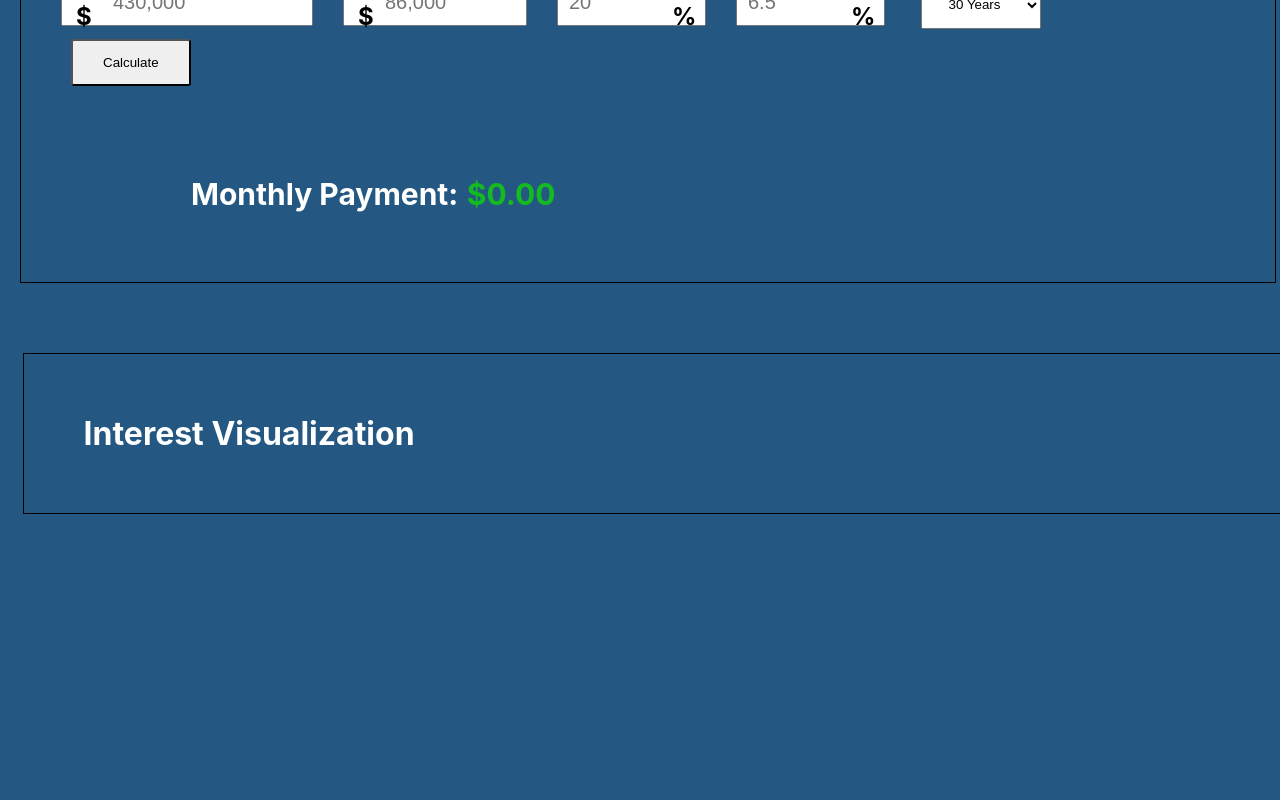
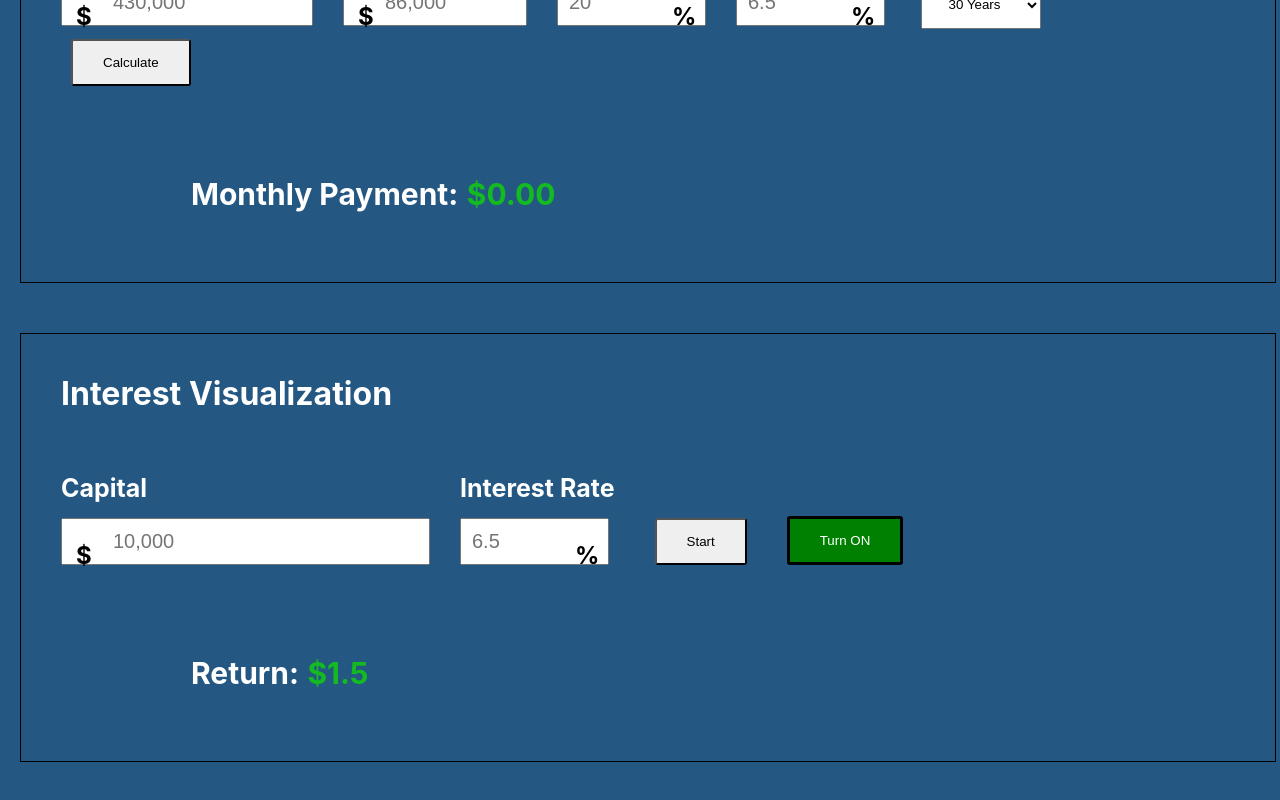
Before and after one commit to tomaszmiejevas/react-finance, a React (Create React App) app: page / in a window 1280 px wide. Shown: the part 1563-2363 px from the top of the page. Before the commit the page ends 2077 px from the top, so only its background shows below. Built offline with nearby package versions, Linux system fonts and the light colour scheme.

Commit message:
Almost finished Interest Visualization

```diff
--- a/src/App.js
+++ b/src/App.js
@@ -42,7 +42,8 @@ function App() {
         <h1>Mortgage Calculator</h1>
         <MortgageCalc />
       </div>
-      <div>
+      <div className="wrapper">
+      <h1>Interest Visualization</h1>
         <InterestVisualization />
       </div>
     </div>
--- a/src/components/InterestVisualization/InterestVisualization.js
+++ b/src/components/InterestVisualization/InterestVisualization.js
@@ -1,13 +1,97 @@
-import React, { useState } from 'react';
+import React, { useState, useEffect } from 'react';
 import styles from './InterestVisualization.module.css';
 
 const InterestVisualization = () => {
 
+   const [capital, setCapital] = useState('');
+   const [interestRate, setInterestRate] = useState('');
+
+   const [startButtonText, setStartButtonText] = useState("Start");
+
+   const [buttonIsOn, setButtonIsOn] = useState(false);
+   const [buttonText, setButtonText] = useState("Turn ON");
+   const [buttonColor, setButtonColor] = useState("green");
+
+   const [totalReturn, setTotalReturn] = useState(1.5);
+
+
+   const turnButton = (event) => {
+      event.preventDefault();
+      if(buttonText === "Turn ON"){
+         setButtonText("Turn OFF");
+         setButtonColor("red");
+      } else {
+         setButtonText("Turn ON");
+         setButtonColor("green");
+      }
+      setButtonIsOn(!buttonIsOn);
+   }
+
+   const submitHandler = (event) => {
+      event.preventDefault();
+
+      if(startButtonText === "Start"){
+         setStartButtonText("Restart");
+      } else {
+         setStartButtonText("Start");
+      }
+
+      turnButton(event);
+
+
+      if(event.target.capital.value === ''){
+         setCapital(10000);
+      }
+      if(event.target.interestRate.value === ''){
+         setInterestRate(6.5)
+      }
+
+      capitalChangeHandler(event.target.capital.value);
+      interestRateChangeHandler(event.target.interestRate.value);
+      setTotalReturn(0);
+
+   }
+
+   const capitalChangeHandler = (value) => {
+      setCapital(value);
+   }
+
+   const interestRateChangeHandler = (value) => {
+      setInterestRate(value);
+   }
+
+   useEffect(() => {
+      if(buttonText === "Turn OFF"){
+         const interval = setInterval(() => setTotalReturn((oldCount) => oldCount * oldCount, 100));
+         return () => clearInterval(interval);
+      }
+   },[buttonText])
+
 
    return (
-      <div className={styles.wrapper}>
-        <h1>Interest Visualization</h1>
-      </div>
+      <React.Fragment>
+         <form className={styles.form} onSubmit={submitHandler}>
+            <div className={styles.wrapper}>
+               <div>
+                  <label htmlFor="Capital">Capital</label>
+                  <span className={styles.inputDollarSign}>
+                     <input type="number" name="capital" className={styles.amountInput} placeholder="10,000" min="0" value={capital} onChange={e => capitalChangeHandler(e.target.value)}/>
+                  </span>
+               </div>
+               <div>
+                  <label htmlFor="InterestRate">Interest Rate</label>
+                  <span className={styles.inputPercentageSign}>
+                     <input type="number" name="interestRate" className={styles.yearInput} placeholder="6.5" min="0" max="20" step="0.01" value={interestRate} onChange={e => interestRateChangeHandler(e.target.value)} />
+                  </span>
+               </div>
+               <button type="submit" className={styles.submitButton}>{startButtonText}</button>
+               <button className={styles.onOffButton} style={{backgroundColor: buttonColor}}onClick={turnButton}>{buttonText}</button>
+            </div>
+         </form>
+         <div className={styles.outputContainer}>
+            <p><strong>Return:</strong> <span className={styles.amount}>${totalReturn}</span></p>
+         </div>
+      </React.Fragment>
    )
   }
 
--- a/src/components/InterestVisualization/InterestVisualization.module.css
+++ b/src/components/InterestVisualization/InterestVisualization.module.css
@@ -1,8 +1,102 @@
-.wrapper {
-    margin-top: 20px;
-    margin-left: 22.5px;
-    width: 96%;
-    padding: 20px;
-    border: 1px solid black;
-    display: inline-block;
-  }
+.form {
+  color: white;
+  padding: 20px;
+  margin: 20px;
+}
+
+.form div, .form button{
+  display: inline-block;
+  margin-right: 30px;
+}
+
+.form label {
+  font-size: 25px;
+  font-weight: bold;
+  margin-bottom: 15px;
+}
+
+.amountInput {
+  padding: 10px 50px;
+  padding-left: 50px;
+}
+
+.yearInput {
+  width: 125px;
+  padding: 10px 10px;
+}
+
+.downPaymentInput {
+  width: 100px;
+  padding: 10px 40px;
+}
+
+.loanTermInput {
+  height: 48px;
+  width: 120px;
+  text-align: center;
+}
+
+.form input[type="number"] {
+  font-size: 20px;
+}
+
+.submitButton {
+  vertical-align: bottom;
+  padding: 14px 30px;
+  border-radius: 3px;
+  margin-left: 10px;
+}
+
+.onOffButton {
+  color: white;
+  vertical-align: bottom;
+  padding: 14px 30px;
+  border-radius: 3px;
+  margin-left: 10px;
+  border: 3px solid black;
+}
+
+.inputDollarSign {
+  position: relative;
+  color: black;
+}
+
+.inputDollarSign::before {
+  font-size: 24px;
+  font-weight: bold;
+  z-index: 999;
+  position: absolute;
+  top: 23px;
+  content: "$";
+  left: 15px;
+}
+
+.inputPercentageSign {
+  position: relative;
+  color: black;
+}
+
+.inputPercentageSign::before {
+  font-size: 24px;
+  font-weight: bold;
+  z-index: 999;
+  position: absolute;
+  top: 23px;
+  content: "%";
+  left: 115px;
+}
+
+.amount {
+  color:#13ba21;
+}
+
+.outputContainer {
+  margin: 20px;
+  padding: 20px;
+  margin-left: 150px;
+  font-size: 30px;
+}
+
+.outputContainer span {
+  font-weight: bold;
+}
--- a/src/components/MortgageCalc/MortgageCalc.js
+++ b/src/components/MortgageCalc/MortgageCalc.js
@@ -92,7 +92,7 @@ const OutputInfo = (props) => {
         <div>
           <label htmlFor="DownPayment">Down Payment</label>
           <span className={styles.inputDollarSign}>
-            <input type="number" name="downPayment" className={styles.downPaymentInput} placeholder="86,000" min="0" value={downPayment} onChange={e => downPaymentChangeHandler(e.target.value)}/>
+            <input type="number" name="downPayment" className={styles.downPaymentInput} placeholder="86,000" min="0" max={principal} value={downPayment} onChange={e => downPaymentChangeHandler(e.target.value)}/>
           </span>
         </div>
         <div>
@@ -118,9 +118,7 @@ const OutputInfo = (props) => {
         <button type="submit" className={styles.submitButton}>Calculate</button>
       </form>
       <div className={styles.outputContainer}>
-
         <p><strong>Monthly Payment:</strong> <span className={styles.amount}>${monthlyPayment.toFixed(2)}</span></p>
-
       </div>
     </React.Fragment>
  )
```
